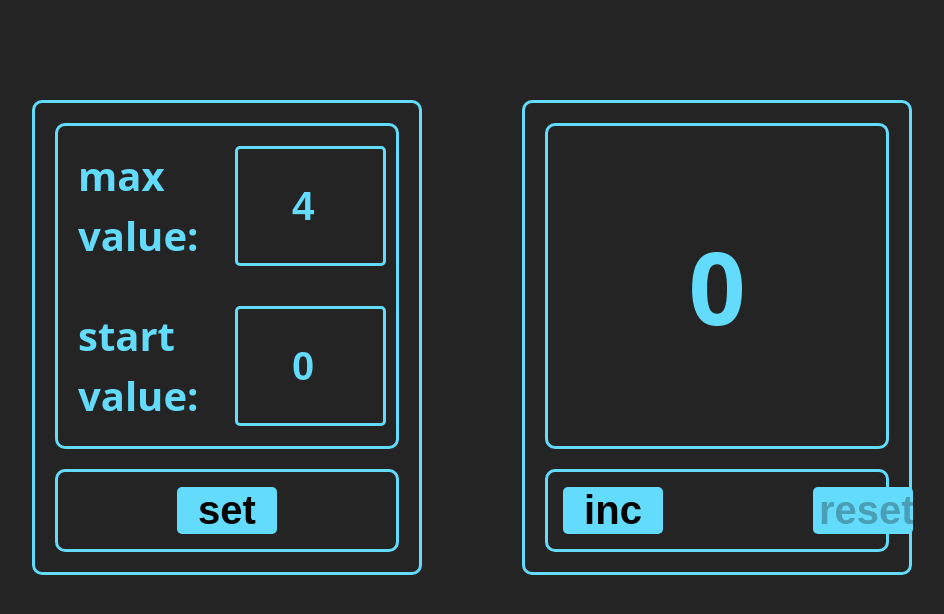
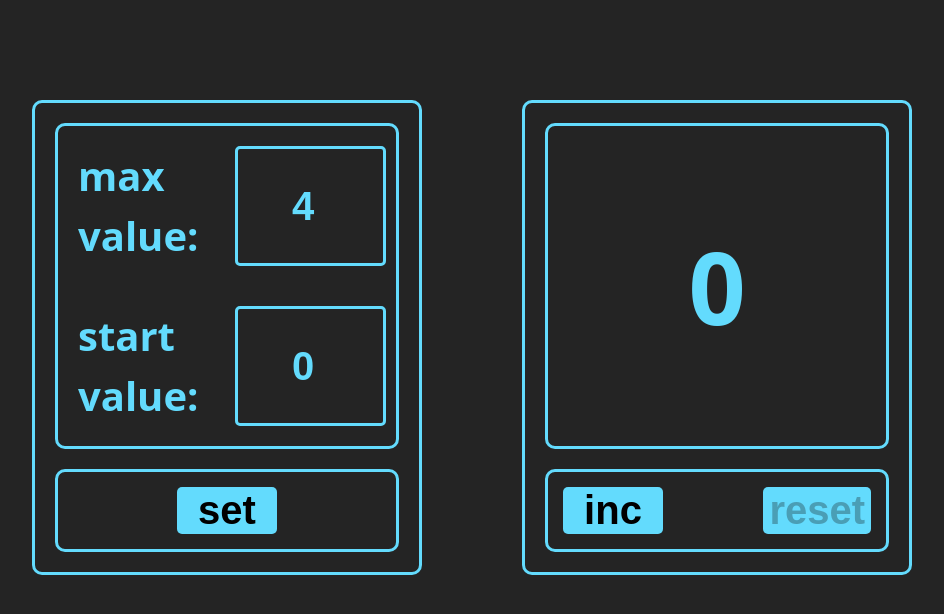
Before and after one commit to AbdulkaevGadel/VictorIndependentWork, a React (Vite) app in the folder my-react-app/: page / in a window 1280 px wide. Shown: the top 614 px of the page, without its empty margins (168-1112 px from the left). Built offline with nearby package versions, Linux system fonts and the light colour scheme.

Commit message:
save before adding local storage

```diff
--- a/my-react-app/src/App.tsx
+++ b/my-react-app/src/App.tsx
@@ -15,6 +15,8 @@ function App() {
         maxValue: 4,
         startValue: 0
     })
+
+
     const [isClickedButtonSet, setIsClickedButtonSet] = useState(false)
 
 
--- a/my-react-app/src/components/counterActions/CounterActions.module.scss
+++ b/my-react-app/src/components/counterActions/CounterActions.module.scss
@@ -14,5 +14,5 @@ $primary: #63dbfd;
   padding: 15px;
   display: flex;
   justify-content: space-between;
-  gap: 150px;
+  gap: 50px;
 }
--- a/my-react-app/src/components/counterSettingsField/CounterSettingsField.tsx
+++ b/my-react-app/src/components/counterSettingsField/CounterSettingsField.tsx
@@ -1,5 +1,5 @@
 import s from "./CounterSettingsField.module.scss"
-import React, {type Dispatch, type SetStateAction, useState} from "react";
+import React, {type Dispatch, type SetStateAction, useLayoutEffect, useState} from "react";
 
 type CounterSettingsFieldPropsType = {
     title: string,
@@ -68,11 +68,15 @@ export const CounterSettingsField = (props: CounterSettingsFieldPropsType) => {
             props.setCount(enterValue);
         }
 
+
     }
 
-    if (props.valueMaxInput <= props.valueStartInput || props.valueStartInput < 0) {
-        props.setCount(incorrectValue)
-    }
+    useLayoutEffect(() => {
+        if (props.valueMaxInput <= props.valueStartInput || props.valueStartInput < 0) {
+            props.setCount(incorrectValue)
+        }
+    }, [props.valueMaxInput, props.valueStartInput, props.valueStartInput]);
+
 
     const saveOnExitFromInput = (e: React.ChangeEvent<HTMLInputElement>) => {
         if (e.target.name === 'start value:') {
```
